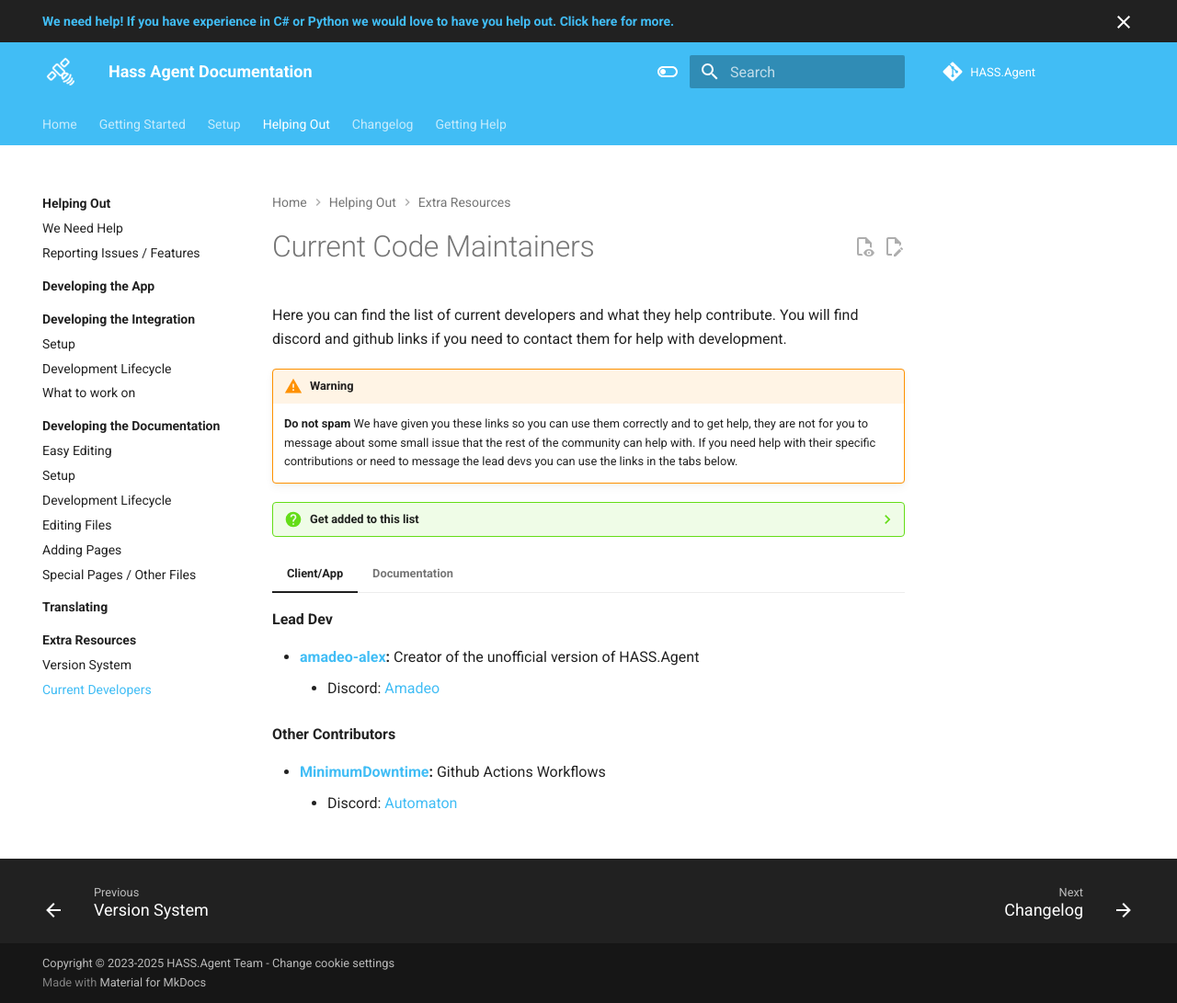
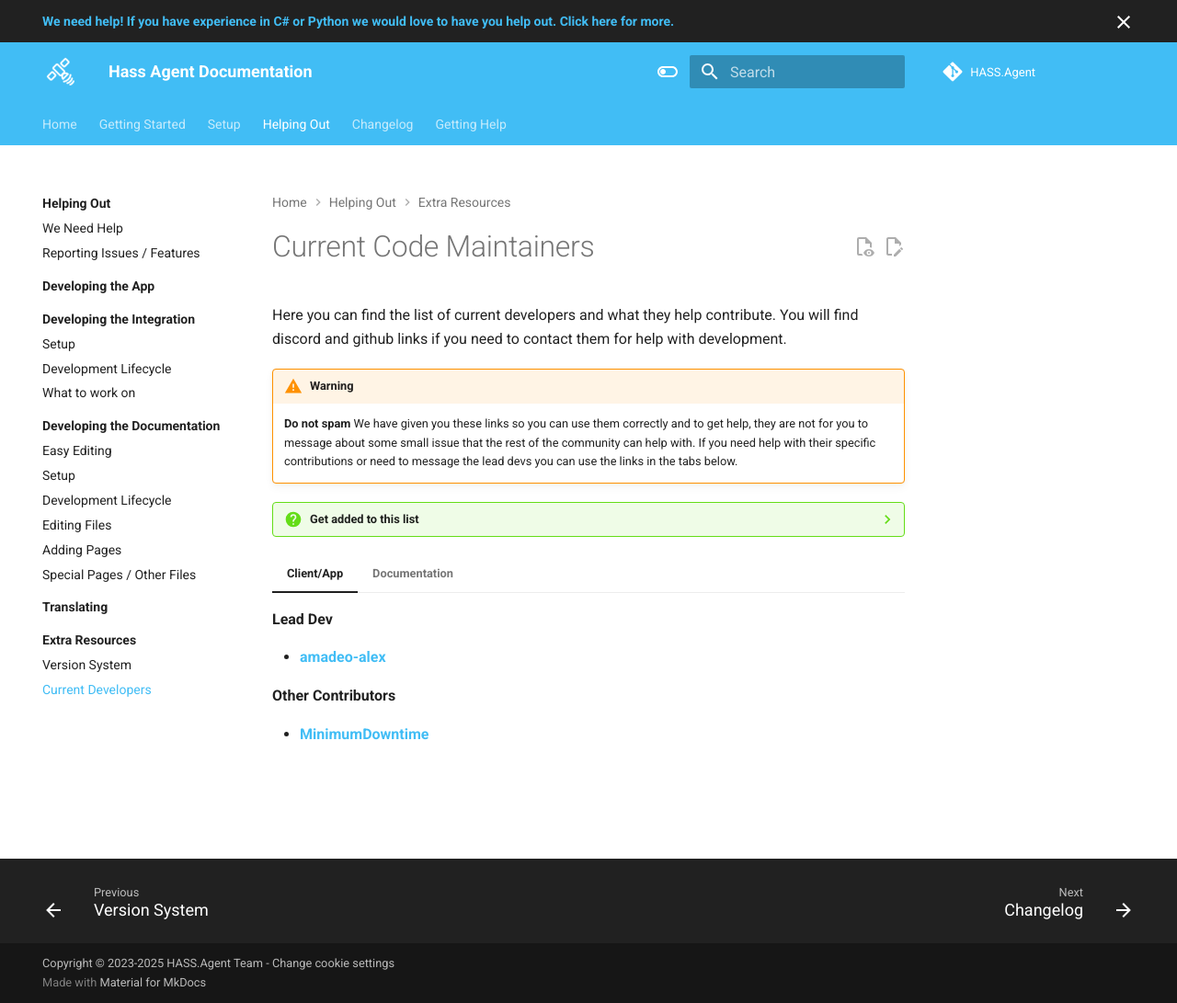
Before and after one commit to hass-agent/HASS.Agent-Documentation, an MkDocs documentation site: the page built from docs/contributing/resources/current-devs.md, in a window 1280 px wide and 1091 px high. Shown: the whole window at 92% size. Built offline with MkDocs 1.6.1 and Material for MkDocs 9.7.7, drawn with Linux system fonts in a browser that asks for light colours; comment, search, counter and statistics services are not loaded; the version menu is left out.

Commit message:
Remove discord links

```diff
--- a/docs/contributing/resources/current-devs.md
+++ b/docs/contributing/resources/current-devs.md
@@ -9,23 +9,20 @@
 
 ??? question "Get added to this list"
 
-    If you actively maintain the codebase for a week or more, head over to the Discord server and ask one of the lead devs to verify you and add you to this list.
+    If you make a contribution head over to the [Discord server](https://discord.com/invite/JfZj98xqJr){: target="\_blank"} and ask one of the lead devs to verify you and add you to this list.
 
 === "Client/App"
 
     **Lead Dev**
 
-    - **[amadeo-alex](https://github.com/amadeo-alex){: target="\_blank"}:** Creator of the unofficial version of HASS.Agent
-        - Discord: [Amadeo](https://discord.com/users/135056992745029632){: target="\_blank"}
+    - **[amadeo-alex](https://github.com/amadeo-alex){: target="\_blank"}**
 
     **Other Contributors**
 
-    - **[MinimumDowntime](https://github.com/MinimumDowntime){: target="\_blank"}:** Github Actions Workflows
-        - Discord: [Automaton](https://discord.com/users/350097059640115200){: target="\_blank"}
+    - **[MinimumDowntime](https://github.com/MinimumDowntime){: target="\_blank"}**
 
 === "Documentation"
 
     **Lead Dev**
 
-    - **[DrR0x-Glitch](https://github.com/drr0x){: target="\_blank"}:** Creator of this documentation
-        - Discord: [DrR0x](https://discord.com/users/638245963240046592){: target="\_blank"}
+    - **[DrR0X-Glitch](https://github.com/DrR0X-Glitch){: target="\_blank"}**
```
